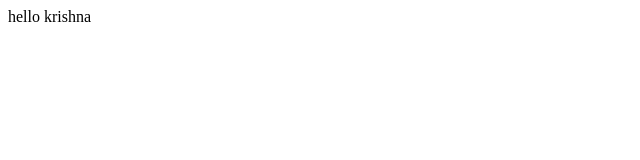
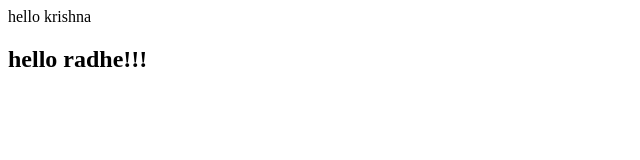
Before and after one commit to Aurelia-2209/localrepo, a plain HTML site: page demo/index.html in a window 1280 px wide. Shown: the whole page, without its empty margins (0-640 px from the left). Drawn offline with Linux system fonts and the light colour scheme.

Commit message:
add files

```diff
--- a/demo/index.html
+++ b/demo/index.html
@@ -1 +1,4 @@
 <p>hello krishna</p>
+<h2>
+    hello radhe!!!
+</h2>
```
